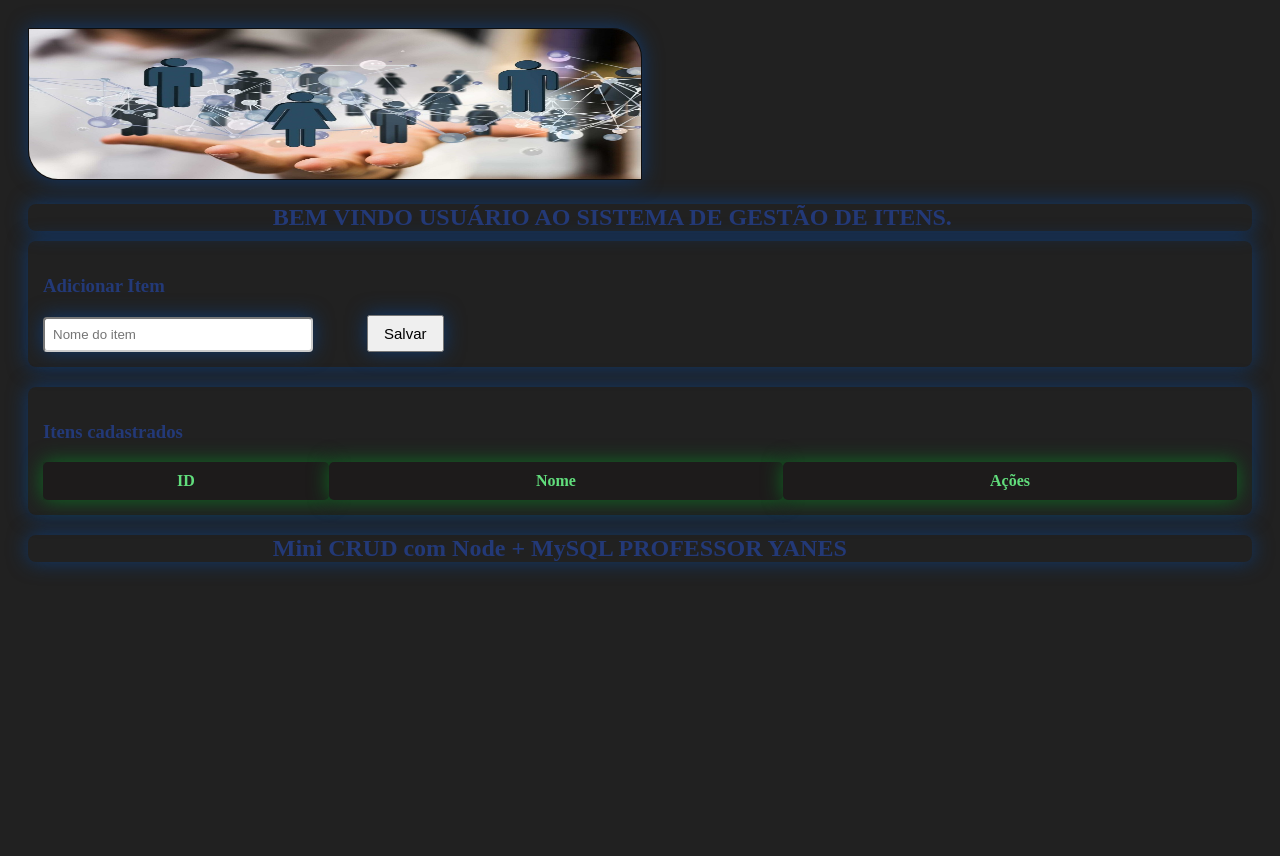
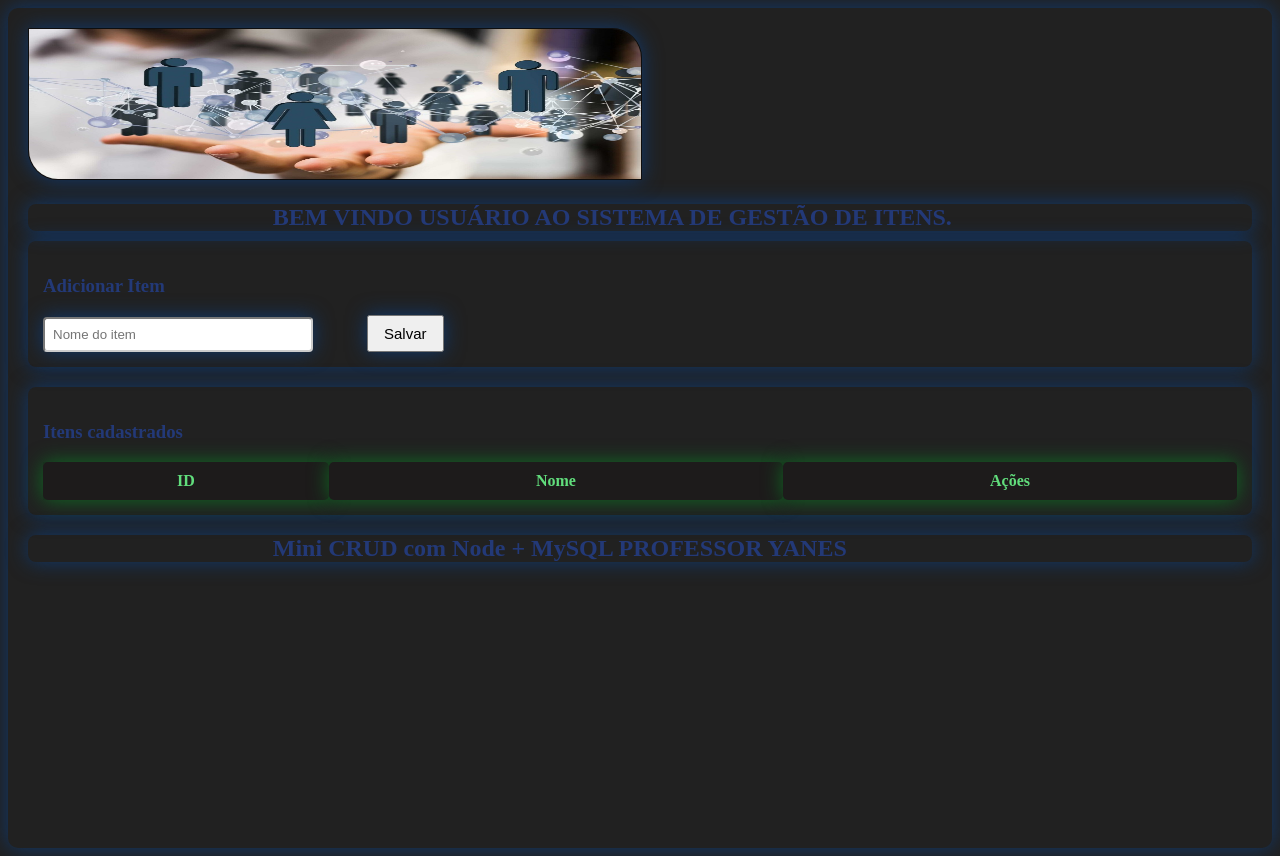
Before and after one commit to sanctiag/Fullstck_Senai, a website: page public/index.html in a window 1280 px wide. Drawn offline with Linux system fonts and the light colour scheme; no server answers.

Commit message:
Update style.css

```diff
--- a/public/style.css
+++ b/public/style.css
@@ -4,7 +4,7 @@
     border-radius: 10px;
     color: lab(25.2% 8.91 -38.85);
     height: 100vh;
-    box-shadow: 0 0 20px rgba(255, 255, 100, 1)
+    box-shadow: 0 0 20px rgb(16, 57, 110);
     border-color: #ccc;
     font-weight: bold;
     font-family: "Times New Roman", Times, serif;
```
